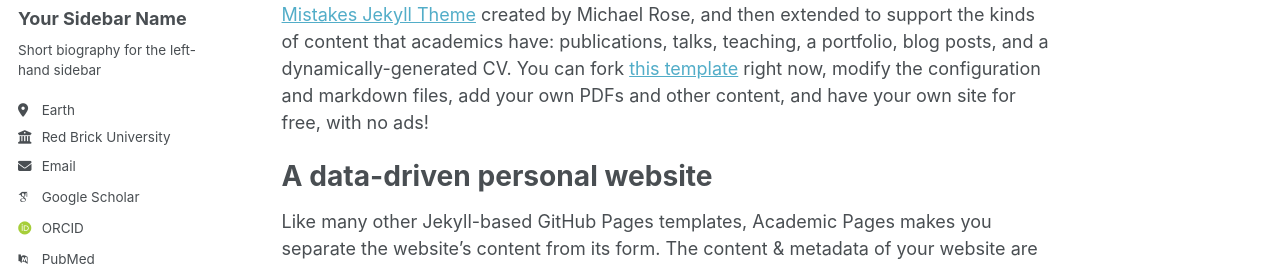
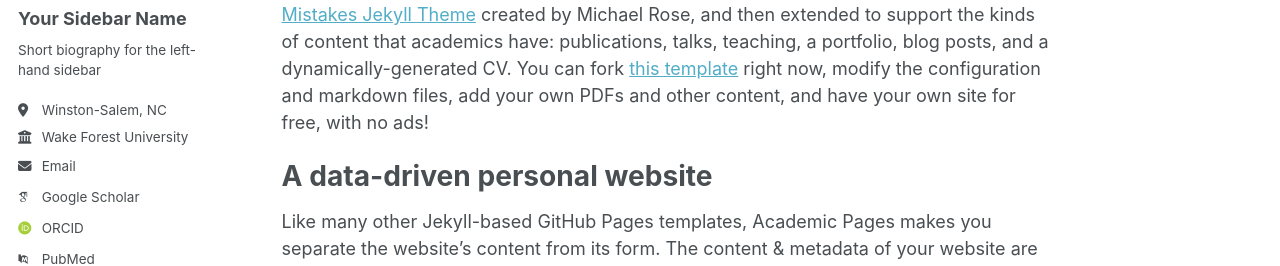
Before and after one commit to salsburygroup/salsburygroup.github.io, a Jekyll site: the page built from _pages/about.md, in a window 1280 px wide. Shown: the part 276-542 px from the top of the page. Built offline with Jekyll 4.4.1, drawn with Linux system fonts in a browser that asks for light colours; some web fonts are replaced.

Commit message:
Update _config.yml

```diff
--- a/_config.yml
+++ b/_config.yml
@@ -13,9 +13,9 @@
 title_separator          : "-"
 name                     : &name "Freddie Salsbury, PhD"
 description              : &description "personal description"
-url                      : https://academicpages.github.io # the base hostname & protocol for your site e.g. "https://[your GitHub username].github.io" or if you already have some other page hosted on Github then use "https://[your GitHub username].github.io/[Your Repo Name]"
+url                      : https://salsburygroup.github.io # the base hostname & protocol for your site e.g. "https://[your GitHub username].github.io" or if you already have some other page hosted on Github then use "https://[your GitHub username].github.io/[Your Repo Name]"
 baseurl                  : "" # the subpath of your site, e.g. "/blog"
-repository               : "academicpages/academicpages.github.io"
+repository               : "salsburygroup/salsburygroup.github.io/"
 
 # Site Author - The following control what appear as part of the author content on the side bar.
 #               If a field is blank the icon and link will not appear, otherwise it will be shown.
@@ -26,8 +26,8 @@
   name             : "Your Sidebar Name"
   pronouns         : # example: "she/her"
   bio              : "Short biography for the left-hand sidebar"
-  location         : "Earth"
-  employer         : "Red Brick University"
+  location         : "Winston-Salem, NC"
+  employer         : "Wake Forest University"
   uri              : # URL
   email            : "none@example.org"
 
```
